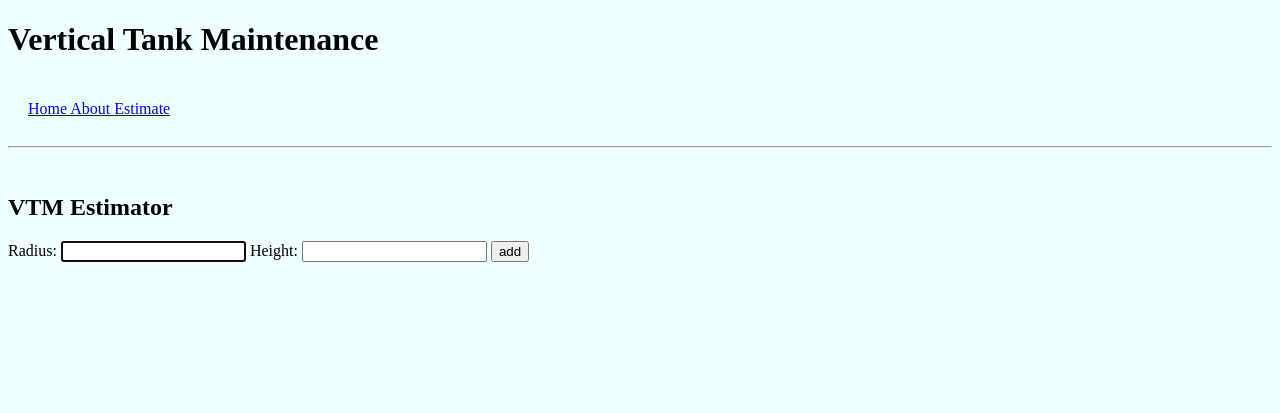
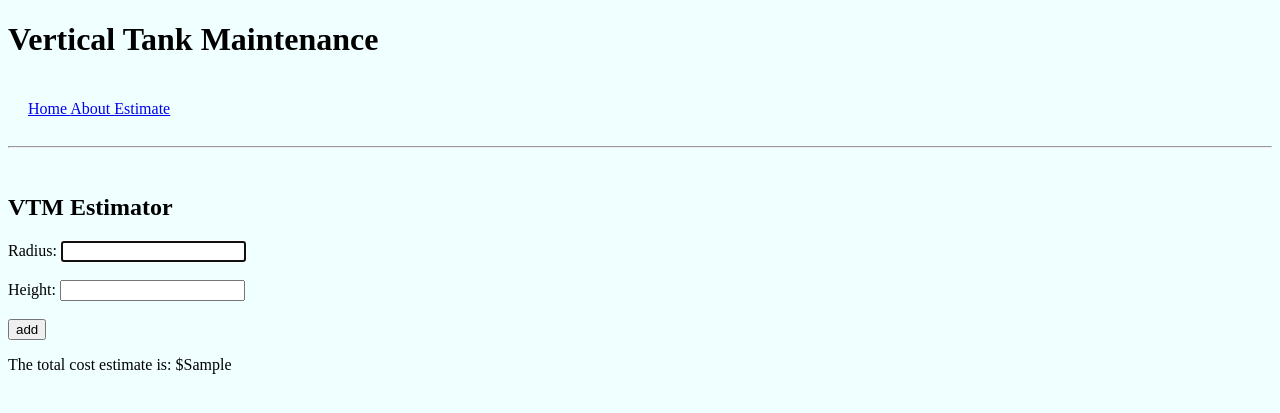
Before and after one commit to bcarr1321/Bcarr_HW9, a Flask app: template templates/Estimate.html in a window 1280 px wide. Shown: the top 413 px of the page. Run offline with Flask 2, Linux system fonts and the light colour scheme; the template is opened without the code that fills it: most values are stand-ins (such as "Sample title", 1, 10 or a date in 2020).

Commit message:
added working cost calculator

```diff
--- a/app.py
+++ b/app.py
@@ -1,6 +1,5 @@
 from flask import Flask
-from flask import render_template
-
+from flask import render_template, request
 app = Flask(__name__)
 
 @app.route('/')
@@ -18,8 +17,17 @@ def Estimate():
 @app.route('/add', methods=['POST'])
 def add():
     if request.method == 'POST':
-        num1 = int(request.form['radius'])
-        num2 = int(request.form['height'])
+        num1 = float(request.form['radius'])
+        num2 = float(request.form['height'])
+        top = float(3.14*(num1**2))
+        side = float(2*(3.14*(num1*num2)))
+        total = float(top+side)
+        sqft= float((total/144))
+        MaterialCost = float(25*sqft)
+        LaborCost = float(sqft*15)
+        totalCost = float(MaterialCost+LaborCost)
+        print(totalCost)
+    return render_template('Estimate.html', myValue=totalCost)
 
 if __name__ == '__main__':
     app.run(debug=True)
--- a/templates/Estimate.html
+++ b/templates/Estimate.html
@@ -9,12 +9,16 @@
 	<label for="radius">
         Radius: <input type="text" id="radius" name="radius" required autofocus >
         </label>
-
+    <br></br>
     <label for="height">
         Height: <input type="text" id="height" name="height" required >
         </label>
+    <br></br>
+    <input type="submit" value="add">
 
-    <input type="submit" value="add">
+
 </form>
-
+{% if myValue %}
+<p>The total cost estimate is: ${{myValue}} </p>
+{% endif %}
 {% endblock %}
```
